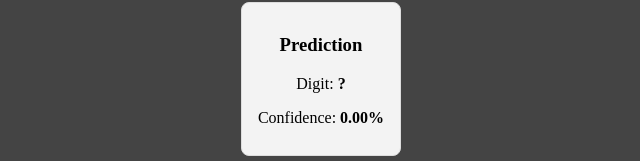
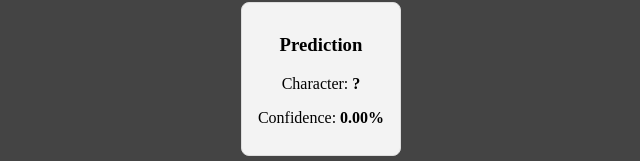
Before and after one commit to AbelMaireg/character-know-ui, a Nuxt app: page / in a window 1280 px wide. Both pictures are taken after a click on the button "📤 Upload & Predict". Shown: the part 717-878 px from the top of the page, without its empty margins (319-959 px from the left). Built offline with nearby package versions, Linux system fonts and the light colour scheme; no server answers.

Commit message:
feat: alphabet support for predicted charcters.

```diff
--- a/components/Canvas.vue
+++ b/components/Canvas.vue
@@ -16,7 +16,7 @@
 
     <div v-if="result" class="result">
       <h3>Prediction</h3>
-      <p>Digit: <strong>{{ result.predicted_digit }}</strong></p>
+      <p>Character: <strong>{{ result.predicted_character }}</strong></p>
       <p>Confidence: <strong>{{ formatConfidence(result.confidence) }}</strong></p>
     </div>
   </div>
@@ -88,7 +88,7 @@ import { ref, onMounted } from 'vue'
 
 const canvas = ref<HTMLCanvasElement | null>(null)
 const previewUrl = ref<string | null>(null)
-const result = ref<{ predicted_digit: number | string; confidence: number; error?: boolean } | null>(null)
+const result = ref<{ predicted_character: number | string; confidence: number; error?: boolean } | null>(null)
 const loading = ref(false)
 
 const size = 300 // canvas size: 300x300
@@ -177,12 +177,14 @@ function uploadImage() {
 
       const data = await res.json()
 
+      console.log('Response data:', data)
+
       if (
-        typeof data.predicted_digit !== 'undefined' &&
+        typeof data.predicted_character !== 'undefined' &&
         typeof data.confidence !== 'undefined'
       ) {
         result.value = {
-          predicted_digit: data.predicted_digit,
+          predicted_character: data.predicted_character,
           confidence: data.confidence,
         }
       } else {
@@ -191,7 +193,7 @@ function uploadImage() {
     } catch (err) {
       console.error('Upload failed:', err)
       result.value = {
-        predicted_digit: '?',
+        predicted_character: '?',
         confidence: 0,
         error: true,
       }
```
